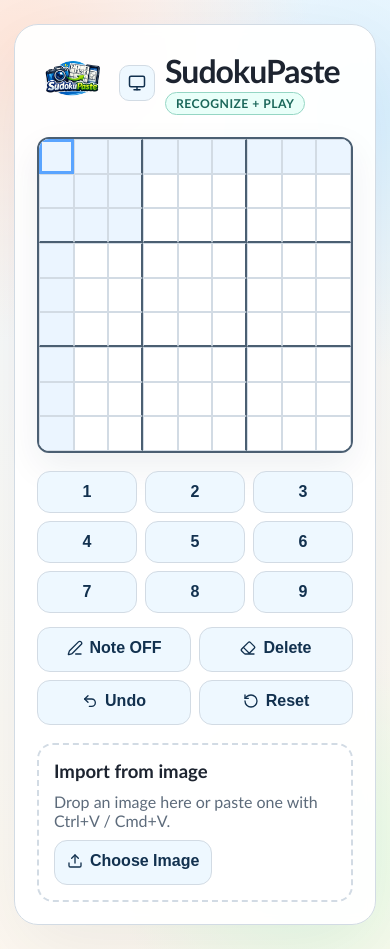
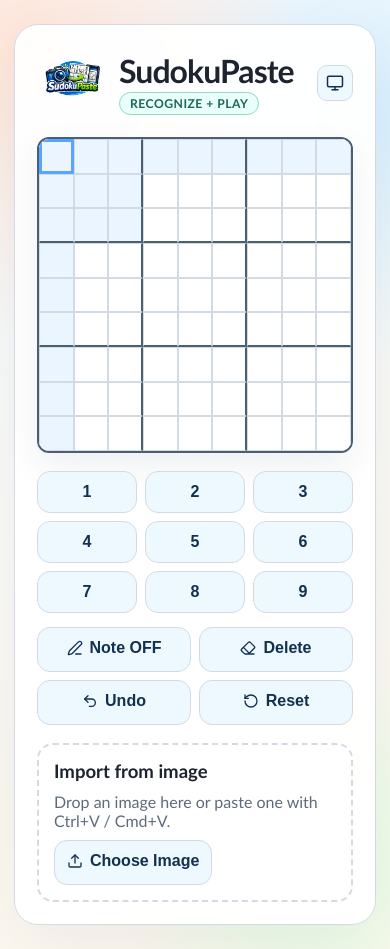
Before and after one commit to wrestlingcarbonapple/PuzzleSnap, a Next.js app: page / in a window 390 px wide. Built offline with nearby package versions, Linux system fonts and the light colour scheme.

Commit message:
Move mobile theme toggle to header right edge

```diff
--- a/src/components/SudokuApp.tsx
+++ b/src/components/SudokuApp.tsx
@@ -503,19 +503,19 @@
           <div className="title-row">
             <div className="title-main">
               <NextImage src="/logo.png" alt="SudokuPaste logo" width={72} height={72} className="app-logo" />
-              <button
-                type="button"
-                className="theme-mobile-button"
-                onClick={cycleTheme}
-                aria-label={`Theme: ${themePreference}. Tap to change theme mode.`}
-              >
-                <ThemeIcon size={18} aria-hidden />
-              </button>
               <div className="title-text">
                 <h1>SudokuPaste</h1>
                 <span className="title-chip">Recognize + Play</span>
               </div>
             </div>
+            <button
+              type="button"
+              className="theme-mobile-button"
+              onClick={cycleTheme}
+              aria-label={`Theme: ${themePreference}. Tap to change theme mode.`}
+            >
+              <ThemeIcon size={18} aria-hidden />
+            </button>
             <div className="theme-toggle" role="group" aria-label="Theme">
               <button
                 type="button"
```
